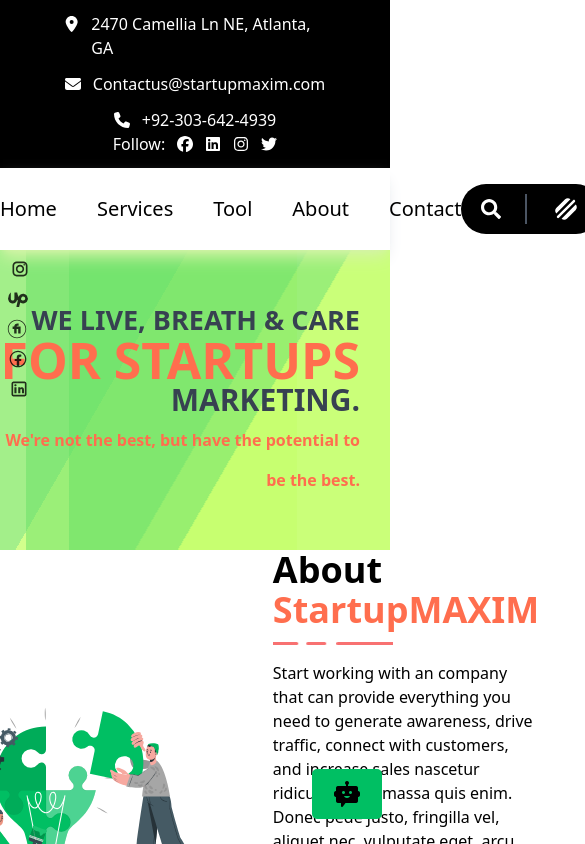
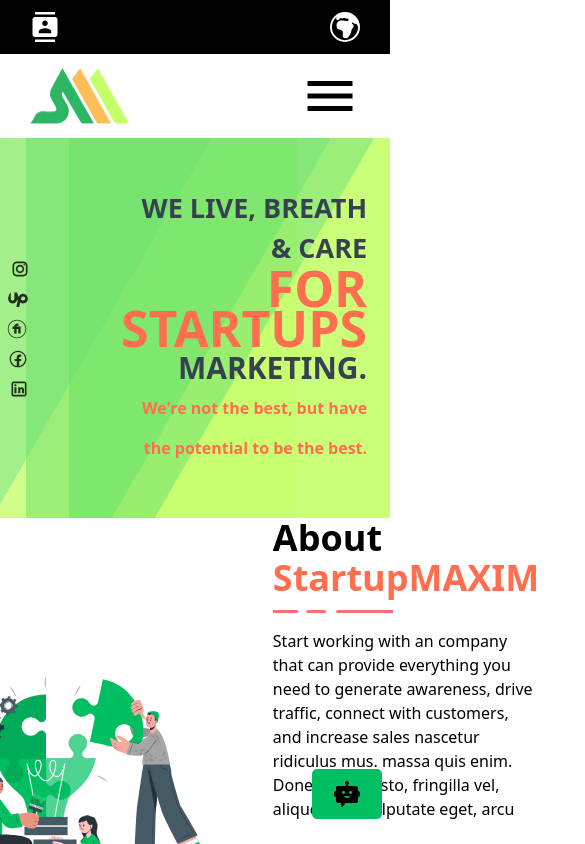
Before and after one commit to mhmAdmin1122/startupMAXIM, a Next.js app: page /About in a window 390 px wide. Shown: the top 844 px of the page, 585 px wide, since content can reach past the window. Built offline with nearby package versions, Linux system fonts and the light colour scheme.

Commit message:
few more

```diff
--- a/pages/Components/A/HeroAbout.tsx
+++ b/pages/Components/A/HeroAbout.tsx
@@ -1,4 +1,6 @@
+import Image from "next/image";
 import React from "react";
+import heroabout from "@/public/img/aboutheropic.png";
 
 const HeroAbout = () => {
   return (
@@ -6,11 +8,22 @@
       <div className="bg"></div>
       <div className="bg bg2"></div>
       <div className="bg bg3"></div>
-      <div className="content text-right leading-10 py-[50px] pr-[30px]">
-        <h3 className="text-gray-700 text-[27px] font-bold">WE LIVE, BREATH {'&'} CARE</h3>
-        <h2 className="text-[var(--secondary-color)] text-[50px] font-black">FOR STARTUPS</h2>
-        <h3 className="text-gray-700 text-[30px] font-bold">MARKETING.</h3>
-        <p className="text-[var(--secondary-color)] font-semibold">We're not the best, but have the potential to be the best.</p>
+      <div className="flex justify-center gap-12 items-center">
+        <div className="w-[400px] p-[40px]">
+          <Image src={heroabout} alt="hero-about-illustrator" className="w-full h-full" />
+        </div>
+        <div className="content text-right leading-10 py-[50px] pr-[30px]">
+          <h3 className="text-gray-700 text-[27px] font-bold">
+            WE LIVE, BREATH {"&"} CARE
+          </h3>
+          <h2 className="text-[var(--secondary-color)] text-[50px] font-black">
+            FOR STARTUPS
+          </h2>
+          <h3 className="text-gray-700 text-[30px] font-bold">MARKETING.</h3>
+          <p className="text-[var(--secondary-color)] font-semibold">
+            We're not the best, but have the potential to be the best.
+          </p>
+        </div>
       </div>
     </section>
   );
--- a/pages/Components/H/Header.tsx
+++ b/pages/Components/H/Header.tsx
@@ -5,6 +5,7 @@
 import { useState } from "react";
 import { FaSearch } from "react-icons/fa";
 import { CgMenuHotdog } from "react-icons/cg";
+import { MdMenu } from "react-icons/md";
 
 const Header = () => {
   const [showSearchInput, setShowSearchInput] = useState(false);
@@ -23,7 +24,8 @@
   };
 
   return (
-    <header className="w-full flex text-xl items-center font-medium justify-around py-4 shadow-lg shadow-gray-200">
+    <header>
+      <div className="desktop-tabs-header-view w-full flex text-xl items-center font-medium justify-around py-4 shadow-lg shadow-gray-200">
         <Link href="/" className="logoBoX">
           <Image src={logo} alt="logo-pic" className="w-[85px]" />
         </Link>
@@ -35,10 +37,20 @@
           <Link href="/About">About</Link>
           <Link href="/Contact">Contact</Link>
         </div>
+
         <div className="flex items-center gap-6 bg-[#000] px-[20px] py-[10px] rounded-[60px] text-[20px] text-[#fff]">
           <FaSearch className="cursor-pointer" />
           <div className="bg-gray-600 w-[1.3px] h-[30px]"></div>
           <CgMenuHotdog className="text-[#fff] modal-menu-ico cursor-pointer text-[30px]" />
+        </div>
+      </div>
+      <div className="mobile-header-view">
+        <Link href="/" className="w-[100px]">
+          <Image src={logo} alt="logo" className="w-full" />
+        </Link>
+        <div>
+          <MdMenu className="text-6xl" />
+        </div>
       </div>
     </header>
   );
--- a/pages/Components/H/HomeSection.tsx
+++ b/pages/Components/H/HomeSection.tsx
@@ -289,8 +289,8 @@
 
         <section>
           <div className="cards">
-            <div className="flex flex-wrap justify-center gap-4">
-              <div className="bg-gradient-to-l from-[#00bf63] to-[#c4ff69] px-[20px] py-[20px] h-fit flex flex-col gap-4 rounded-[14px] w-[280px] shadow-md shadow-gray-300">
+            <div className="flex flex-wrap justify-center gap-8">
+              <div className="bg-gradient-to-l from-[#00bf63] to-[#c4ff69] px-[20px] py-[20px] h-fit flex flex-col gap-4 rounded-[14px] w-[300px] shadow-md shadow-gray-300">
                 <h2 className="card__heading text-[#ff6e4e]">Basic</h2>
                 <p className="card__price text-[#ff6e4e]">$9.99</p>
                 <ul role="list" className="card__bullets flow text-[#2c2c2c]">
@@ -316,7 +316,7 @@
                 <button className="card__cta cta ">Buy Plan</button> */}
               </div>
 
-              <div className="bg-gradient-to-b from-[#00bf63] to-[#c4ff69] px-[20px] py-[20px] h-fit flex flex-col gap-4 rounded-[14px] w-[280px] shadow-md shadow-gray-300">
+              <div className="bg-gradient-to-b from-[#00bf63] to-[#c4ff69] px-[20px] py-[20px] h-fit flex flex-col gap-4 rounded-[14px] w-[300px] shadow-md shadow-gray-300">
                 <h2 className="card__heading text-[#ff6e4e]">Pro</h2>
                 <p className="card__price text-[#ff6e4e]">$19.99</p>
                 <ul role="list" className="card__bullets flow text-[#2c2c2c]">
@@ -342,7 +342,7 @@
                 <button className="card__cta cta ">Buy Plan</button> */}
               </div>
 
-              <div className="bg-gradient-to-l from-[#00bf63] to-[#c4ff69] px-[20px] py-[20px] h-fit flex flex-col gap-4 rounded-[14px] w-[280px] shadow-md shadow-gray-300">
+              <div className="bg-gradient-to-l from-[#00bf63] to-[#c4ff69] px-[20px] py-[20px] h-fit flex flex-col gap-4 rounded-[14px] w-[300px] shadow-md shadow-gray-300">
                 <h2 className="card__heading text-[#ff6e4e]">Ultimate</h2>
                 <p className="card__price text-[#ff6e4e]">$29.99</p>
                 <ul role="list" className="card__bullets flow text-[#2c2c2c]">
--- a/pages/Components/N/Navbar.tsx
+++ b/pages/Components/N/Navbar.tsx
@@ -8,16 +8,18 @@
   FaPhone,
   FaTwitter,
 } from "react-icons/fa6";
+import { MdContacts } from "react-icons/md";
+import { BsGlobeEuropeAfrica } from "react-icons/bs";
 
 const Navbar = () => {
-
   return (
-    <div className="">
+    <div>
+      {/* desktop-tab-view-navbar */}
+      <div className="desktop-tab-view-navbar">
         <header className="flex flex-nowrap max-[620px]:flex-col justify-between pt-3 pb-3 pl-16 pr-16 bg-[var(--text-black)] h-auto text-white w-full items-center">
           <div className="header">
             <p>
-            <FaLocationDot /> 2470 Camellia Ln NE,
-              Atlanta, GA
+              <FaLocationDot /> 2470 Camellia Ln NE, Atlanta, GA
             </p>
             <p>
               <FaEnvelope /> Contactus@startupmaxim.com
@@ -44,6 +46,17 @@
           </div>
         </header>
       </div>
+
+      {/* Mobile-View-Navbar */}
+      <div className="Mobile-View-Navbar">
+        <div className="contact-bar">
+          <MdContacts />
+        </div>
+        <div className="socail-bar">
+          <BsGlobeEuropeAfrica />
+        </div>
+      </div>
+    </div>
   );
 };
 
--- a/styles/globals.css
+++ b/styles/globals.css
@@ -7,7 +7,9 @@
   padding: 0px;
   box-sizing: border-box;
 }
-
+.Mobile-View-Navbar, .mobile-header-view{
+  @apply hidden;
+}
 /*  Hero-HOME  */
 
 .Hero-Home .text-container {
@@ -1288,3 +1290,20 @@
   filter: brightness(165%);
 } */
 /* pricing card */
+
+
+
+/* media-query-area */
+/* mobile-view */
+@media (max-width: 450px) and (min-width: 200px) {
+  .desktop-tab-view-navbar, .desktop-tabs-header-view{
+    @apply hidden;
+  }
+  .Mobile-View-Navbar{
+    @apply bg-[#000] text-[#fff] flex items-center justify-between px-[30px] py-[12px] text-[30px];
+  }
+  .mobile-header-view{
+    @apply flex items-center flex-wrap bg-[#fff] justify-between px-[30px] py-[12px];
+  }
+}
+/* media-query-area */
```
Also changed, not shown: public/img/aboutheropic.jpg (deleted), public/img/aboutheropic.png (added). Lines whose indentation alone changed are shown as unchanged.
